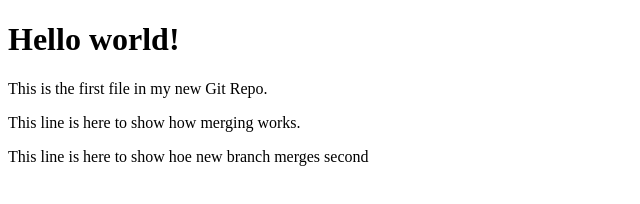
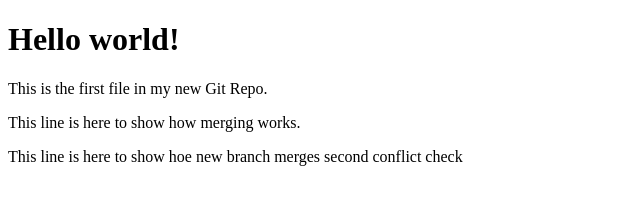
Before and after one commit to AqsaArshad123/Git_Practice, a plain HTML site: page index.html in a window 1280 px wide. Shown: the whole page, without its empty margins (0-640 px from the left). Drawn offline with Linux system fonts and the light colour scheme.

Commit message:
Update index.html

```diff
--- a/index.html
+++ b/index.html
@@ -10,7 +10,7 @@
     <h1>Hello world!</h1>
     <p>This is the first file in my new Git Repo.</p>
 <p>This line is here to show how merging works.</p>
-<p>This line is here to show hoe new branch merges second</p>
+<p>This line is here to show hoe new branch merges second conflict check</p>
 </body>
 
 </html>
```
